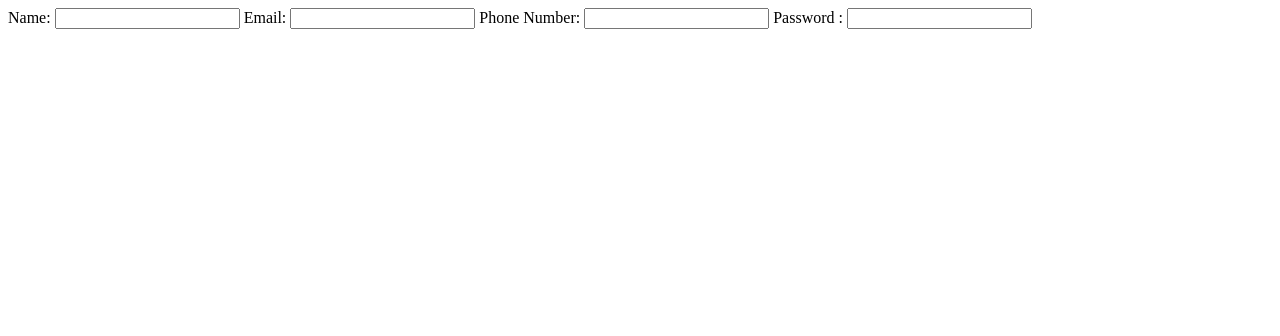
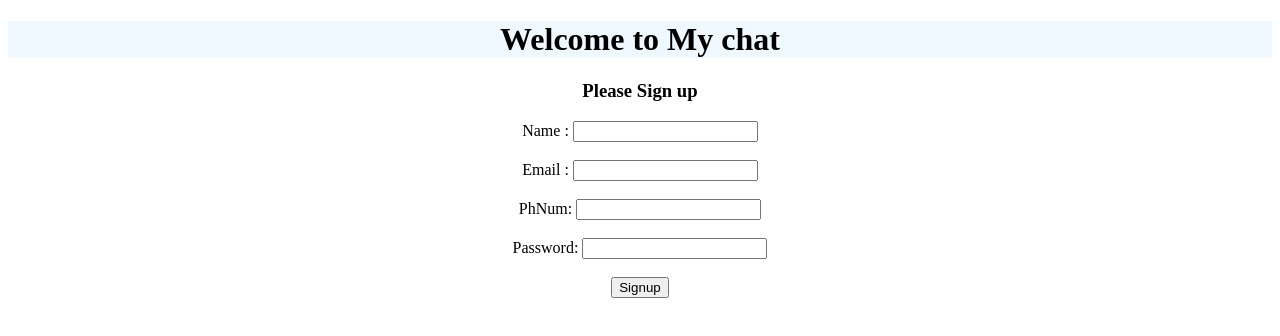
Before and after one commit to sourav-panda01/chat-app, a plain HTML site: page views/index.html in a window 1280 px wide. Drawn offline with Linux system fonts and the light colour scheme.

Commit message:
1st Task Done

```diff
--- a/views/index.html
+++ b/views/index.html
@@ -6,16 +6,24 @@
     <meta name="viewport" content="width=device-width, initial-scale=1.0">
     <title>Sign-Up</title>
 </head>
-<body>
-    <form>
-        <label>Name:</label>
+<body style="text-align:center;">
+    <h1 style="background-color:aliceblue">Welcome to My chat</h1>
+    <h3>Please Sign up</h3>
+    <form style="text-align:center;">
+        <label>Name    :</label>
         <input type="text" id="n1">
-        <label>Email:</label>
+        <br><br>
+        <label>Email   :</label>
         <input type="email" id="e1">
-        <label>Phone Number:</label>
+        <br><br>
+        <label>PhNum:</label>
         <input type="number" id="ph1">
-        <label>Password :</label>
+        <br><br>
+        <label>Password:</label>
         <input type="password" id="pass1">
+        <br><br>
+        <button id="signupbtn">Signup</button>
     </form>
+
 </body>
 </html>
```
